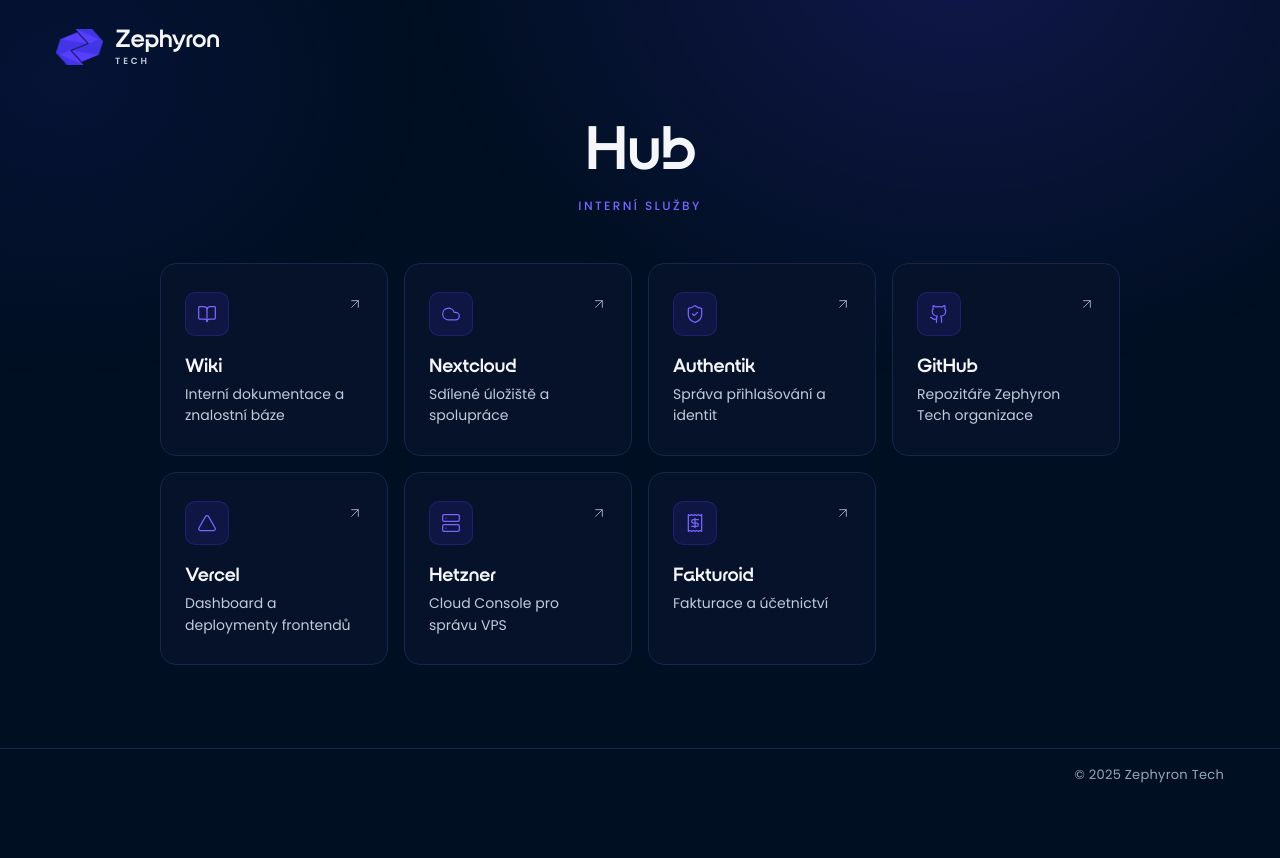
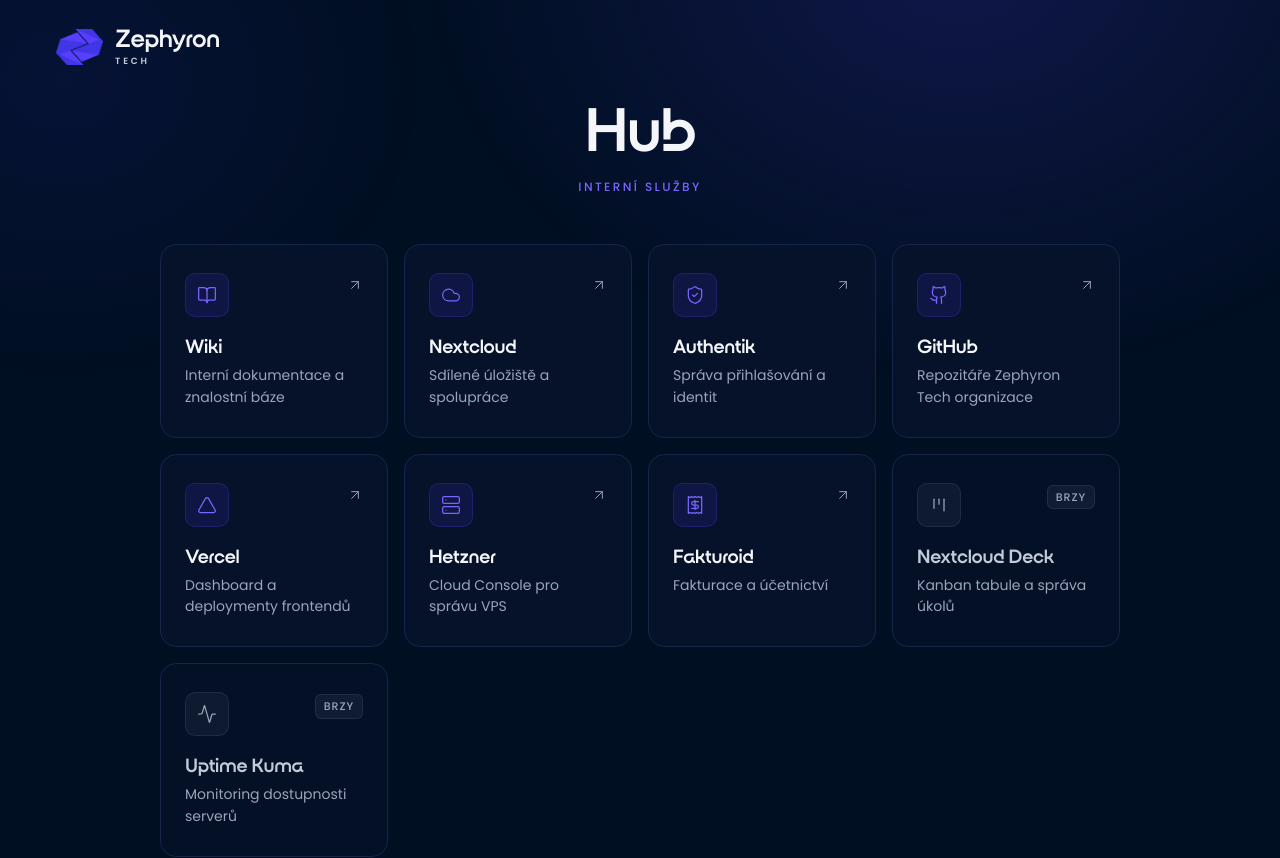
Before and after one commit to Zephyron-Tech/zephyron-hub, a Next.js app: page / in a window 1280 px wide. Shown: the top 858 px of the page. Before the commit the page ends 800 px from the top, so only its background shows below. Built offline with nearby package versions, Linux system fonts and the light colour scheme.

Commit message:
coming soon panels

```diff
--- a/src/app/page.tsx
+++ b/src/app/page.tsx
@@ -1,5 +1,5 @@
 import Image from "next/image";
-import { BookOpen, Cloud, ShieldCheck, Github, Triangle, Server, Receipt, ArrowUpRight } from "lucide-react";
+import { BookOpen, Cloud, ShieldCheck, Github, Triangle, Server, Receipt, Kanban, Activity, ArrowUpRight } from "lucide-react";
 
 const services = [
   {
@@ -50,6 +50,20 @@
     description: "Fakturace a účetnictví",
     href: "https://app.fakturoid.cz/",
     delay: "rise-3",
+  },
+  {
+    icon: Kanban,
+    name: "Nextcloud Deck",
+    description: "Kanban tabule a správa úkolů",
+    href: null,
+    delay: "rise-4",
+  },
+  {
+    icon: Activity,
+    name: "Uptime Kuma",
+    description: "Monitoring dostupnosti serverů",
+    href: null,
+    delay: "rise-5",
   },
 ];
 
@@ -179,9 +193,87 @@
   Icon: React.ElementType;
   name: string;
   description: string;
-  href: string;
+  href: string | null;
   delay: string;
 }) {
+  const soon = href === null;
+
+  const inner = (
+    <>
+      <div style={{ display: "flex", alignItems: "flex-start", justifyContent: "space-between" }}>
+        <div
+          style={{
+            width: 44,
+            height: 44,
+            borderRadius: 10,
+            background: soon ? "rgba(110, 122, 145, 0.10)" : "rgba(88, 63, 255, 0.12)",
+            border: `1px solid ${soon ? "rgba(110, 122, 145, 0.18)" : "rgba(88, 63, 255, 0.22)"}`,
+            display: "flex",
+            alignItems: "center",
+            justifyContent: "center",
+            flexShrink: 0,
+          }}
+        >
+          <Icon size={20} strokeWidth={1.5} style={{ color: soon ? "var(--fg-subtle)" : "var(--violet-400)" }} />
+        </div>
+        {soon ? (
+          <span style={{
+            fontSize: 11,
+            fontWeight: 500,
+            letterSpacing: "0.08em",
+            textTransform: "uppercase",
+            color: "var(--fg-subtle)",
+            background: "rgba(110, 122, 145, 0.12)",
+            border: "1px solid rgba(110, 122, 145, 0.18)",
+            borderRadius: 6,
+            padding: "3px 8px",
+            marginTop: 2,
+          }}>
+            Brzy
+          </span>
+        ) : (
+          <ArrowUpRight size={16} strokeWidth={1.5} style={{ color: "var(--fg-subtle)", marginTop: 4 }} />
+        )}
+      </div>
+
+      <div style={{ display: "flex", flexDirection: "column", gap: 6 }}>
+        <h2
+          style={{
+            fontFamily: "var(--font-display)",
+            fontSize: 20,
+            fontWeight: 600,
+            color: soon ? "var(--fg-muted)" : "var(--fg)",
+            letterSpacing: "-0.015em",
+          }}
+        >
+          {name}
+        </h2>
+        <p style={{ fontSize: 14, lineHeight: 1.55, color: "var(--fg-subtle)" }}>{description}</p>
+      </div>
+    </>
+  );
+
+  if (soon) {
+    return (
+      <div
+        className={`rise ${delay}`}
+        style={{
+          display: "flex",
+          flexDirection: "column",
+          gap: 20,
+          padding: "28px 24px",
+          background: "rgba(6, 18, 42, 0.5)",
+          border: "1px solid var(--border)",
+          borderRadius: 16,
+          opacity: 0.7,
+          cursor: "default",
+        }}
+      >
+        {inner}
+      </div>
+    );
+  }
+
   return (
     <a
       href={href}
@@ -201,39 +293,7 @@
         textDecoration: "none",
       }}
     >
-      <div style={{ display: "flex", alignItems: "flex-start", justifyContent: "space-between" }}>
-        <div
-          style={{
-            width: 44,
-            height: 44,
-            borderRadius: 10,
-            background: "rgba(88, 63, 255, 0.12)",
-            border: "1px solid rgba(88, 63, 255, 0.22)",
-            display: "flex",
-            alignItems: "center",
-            justifyContent: "center",
-            flexShrink: 0,
-          }}
-        >
-          <Icon size={20} strokeWidth={1.5} style={{ color: "var(--violet-400)" }} />
-        </div>
-        <ArrowUpRight size={16} strokeWidth={1.5} style={{ color: "var(--fg-subtle)", marginTop: 4 }} />
-      </div>
-
-      <div style={{ display: "flex", flexDirection: "column", gap: 6 }}>
-        <h2
-          style={{
-            fontFamily: "var(--font-display)",
-            fontSize: 20,
-            fontWeight: 600,
-            color: "var(--fg)",
-            letterSpacing: "-0.015em",
-          }}
-        >
-          {name}
-        </h2>
-        <p style={{ fontSize: 14, lineHeight: 1.55, color: "var(--fg-muted)" }}>{description}</p>
-      </div>
+      {inner}
     </a>
   );
 }
```
